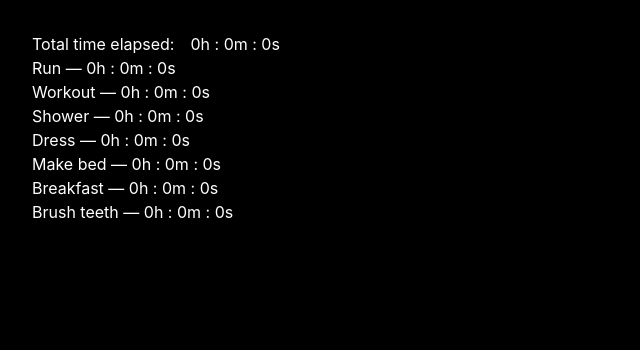
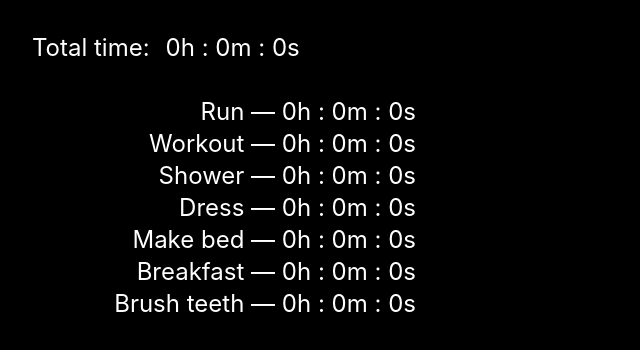
Before and after one commit to coppinger/bookstop-basic, a website: page finished.html in a window 1280 px wide. Shown: the whole page, without its empty margins (0-640 px from the left). Drawn offline with Linux system fonts and the light colour scheme.

Commit message:
i should be asleep

```diff
--- a/finished.html
+++ b/finished.html
@@ -12,11 +12,11 @@
   </head>
   <body>
     <div class="container">
-      <div class="finished flex gap-4">
-        <p>Total time elapsed:</p>
+      <div class="finished flex gap-4 mb-8">
+        <p>Total time:</p>
         <p class="time-elapsed"></p>
       </div>
-      <div class="all-times"></div>
+      <div class="all-times text-right"></div>
     </div>
     <script src="./index.js"></script>
   </body>
--- a/style.css
+++ b/style.css
@@ -17,7 +17,7 @@ h1
     @apply font-bold text-4xl;
 }
 
-.task-list > p, .current-task-x-of-y-holder > p, .current-task-name
+.task-list > p, .current-task-x-of-y-holder > p, .current-task-name, .all-times > p, .finished > p
 {
     @apply text-2xl;
 }
```
Also changed, not shown: output.css.
